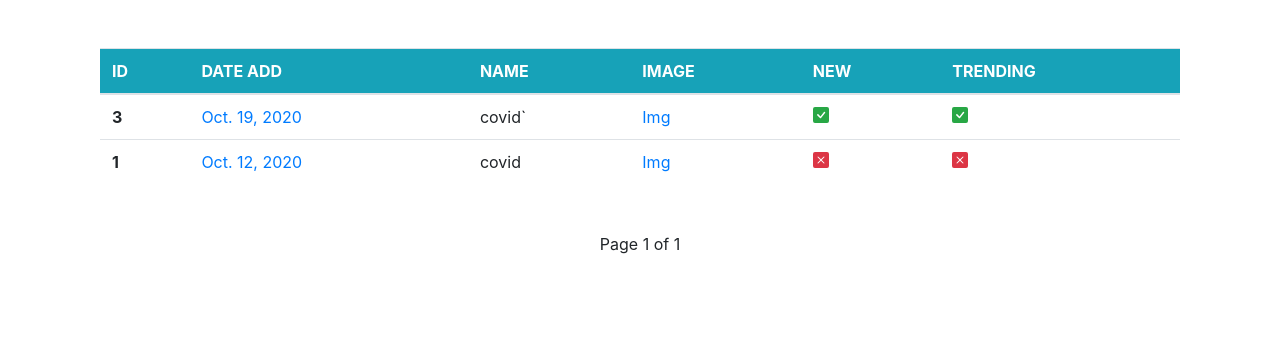
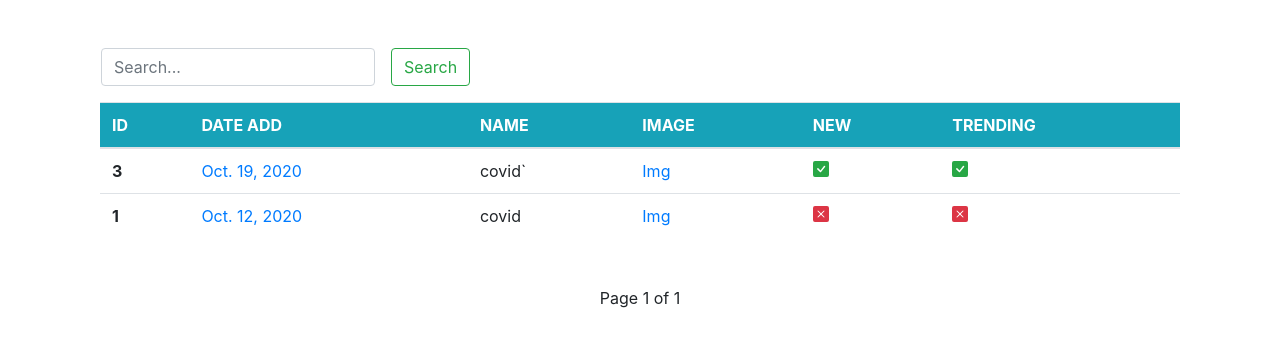
Before and after one commit to Zulfikar-ditya/django-news, a Django app: page /staff/category-list/ in a window 1280 px wide. Shown: the part 68-415 px from the top of the page. Run offline with Django 3.2, Linux system fonts and the light colour scheme; a user stored in the database is signed in; data comes from the database, SQL or seed files in the repository; both versions use the stored data as it was after the commit; some libraries are stand-ins or nearby versions.

Commit message:
search category

```diff
--- a/staff/views.py
+++ b/staff/views.py
@@ -189,7 +189,11 @@ def reactive_confirm(request, username, page):
 
 def category_list(request):
     if request.user.is_authenticated and request.user.is_staff == True or request.user.is_superuser == True and request.user.is_active == True:
-        getCate = Category.objects.all().order_by('-id')
+        if 'search' in request.GET:
+            query = request.GET['search']
+            getCate = Category.objects.filter(name__contains=query)
+        else:
+            getCate = Category.objects.all().order_by('-id')
         paginator = Paginator(getCate, 50)
         pageNum = request.GET.get('page')
         data = paginator.get_page(pageNum)
--- a/templates/staff/category-list.html
+++ b/templates/staff/category-list.html
@@ -8,6 +8,12 @@
 
 {% block content %}
 <div class="container my-5">
+    <form action="" method="get" class="form-inline ml-3">
+        <div class="d-flex">
+            <input type="search" name="search" id="" class="form-control" placeholder="Search...">
+            <input type="submit" value="Search" class="btn btn-outline-success ml-3">
+        </div>
+    </form>
     <div class="col-md-12">
         <div class="table-resposive">
             <table class="table table-hover">
```
Also changed, not shown: db.sqlite3.
